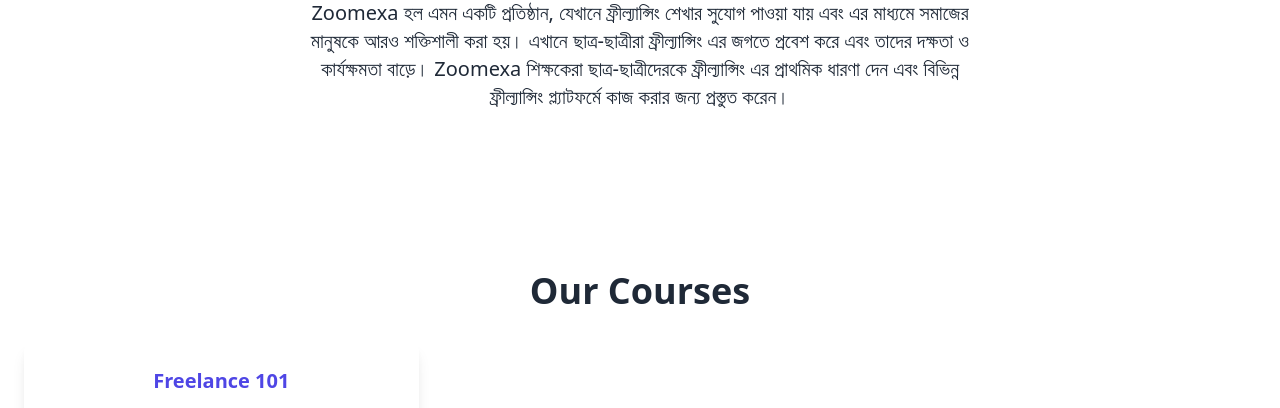
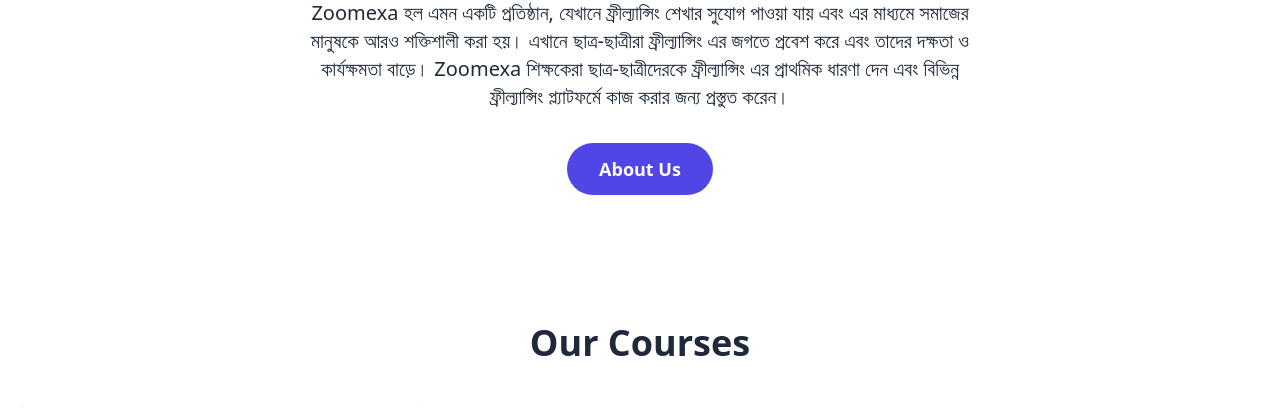
Before and after one commit to zoomexa/zoomexa, a plain HTML site: page index.html in a window 1280 px wide. Shown: the part 619-1027 px from the top of the page. Drawn offline with nearby package versions, Linux system fonts and the light colour scheme.

Commit message:
Update index.html

```diff
--- a/index.html
+++ b/index.html
@@ -56,7 +56,14 @@
  <section id="about" class="py-16 bg-white text-center">
   <h1 class="text-5xl font-extrabold mb-6">Zoomexa সম্পর্কে</h1>
 	<p class="text-xl mb-8 max-w-2xl mx-auto">Zoomexa হল এমন একটি প্রতিষ্ঠান, যেখানে ফ্রীল্যান্সিং শেখার সুযোগ পাওয়া যায় এবং এর মাধ্যমে সমাজের মানুষকে আরও শক্তিশালী করা হয়। এখানে ছাত্র-ছাত্রীরা ফ্রীল্যান্সিং এর জগতে প্রবেশ করে এবং তাদের দক্ষতা ও কার্যক্ষমতা বাড়ে। Zoomexa শিক্ষকেরা ছাত্র-ছাত্রীদেরকে ফ্রীল্যান্সিং এর প্রাথমিক ধারণা দেন এবং বিভিন্ন ফ্রীল্যান্সিং প্ল্যাটফর্মে কাজ করার জন্য প্রস্তুত করেন।</p>
-</section>
+<!-- About Us Button -->
+<div class="mt-8 text-center">
+  <a href="#about" class="inline-block bg-indigo-600 text-white py-3 px-8 rounded-full font-semibold text-lg hover:bg-indigo-700 transition-all duration-300">
+    About Us
+  </a>
+</div>
+
+ </section>
 
   <!-- Courses -->
   <section id="courses" class="py-16">
```
